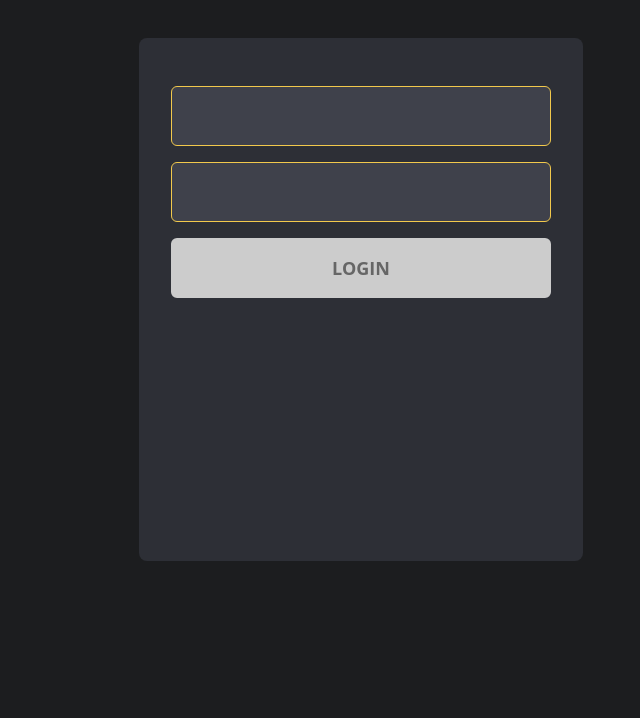
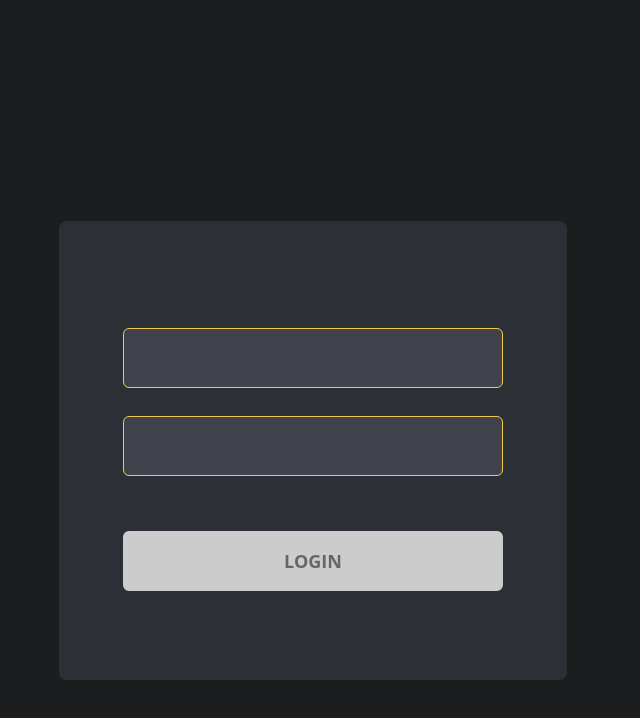
Before and after one commit to zeynepdndr/pokedex, a React (Create React App) app: page / in a window 1280 px wide. Shown: the top 718 px of the page, without its empty margins (327-967 px from the left). Built offline with nearby package versions, Linux system fonts and the light colour scheme.

Commit message:
Fix styles

```diff
--- a/src/App.tsx
+++ b/src/App.tsx
@@ -1,24 +1,19 @@
-import { useContext } from "react";
 import { ApolloProvider } from "react-apollo";
 import ApolloClient from "apollo-boost";
 import PokemonContextProvider from "./store/PokemonProvider";
-import PokemonContext from "./store/pokemon-context";
 import Dashboard from "./components/Dashboard/Dashboard";
 import Layout from "./components/Layout/Layout";
-import Login from "./components/Login/Login";
 
 const client = new ApolloClient({
   uri: "https://graphql-pokemon2.vercel.app",
 });
 
 function App() {
-  const pokemonCtx = useContext(PokemonContext);
   return (
     <ApolloProvider client={client}>
       <PokemonContextProvider>
         <Layout>
-          {true && <Login />}
-          {false && <Dashboard />}
+          <Dashboard />
         </Layout>
       </PokemonContextProvider>
     </ApolloProvider>
--- a/src/components/Dashboard/Dashboard.tsx
+++ b/src/components/Dashboard/Dashboard.tsx
@@ -1,22 +1,35 @@
 import Pokemons from "../Pokemons/Pokemons";
 import Card from "../UI/Card/Card";
 import styles from "./Dashboard.module.css";
-import { useContext } from "react";
+import { useContext, useEffect } from "react";
 import PokemonContext from "../../store/pokemon-context";
 import Chart from "../Chart/Chart";
 import pokeball from "../../img/pokeball.png";
+import Login from "../Login/Login";
 
 const Dashboard = () => {
   const pokemonCtx = useContext(PokemonContext);
-  const { selectedItem: pokemon } = pokemonCtx;
+  const { selectedItem: pokemon, isLoggedIn } = pokemonCtx;
+
+  console.log("is:", isLoggedIn);
+
+  useEffect(() => {
+    console.log("changed");
+  }, [isLoggedIn]);
+
   return (
+    <>
+      {!isLoggedIn && <Login />}
+      {isLoggedIn && (
         <>
           <Pokemons />
           <Card className={styles["selected-pokemon"]}>
             <header>
               {pokemon && (
                 <div className={styles["pokemon-heading"]}>
-              <span className={styles["pokemon-name"]}>{pokemon?.name}</span>
+                  <span className={styles["pokemon-name"]}>
+                    {pokemon?.name}
+                  </span>
                   <span className={styles["pokemon-number"]}>
                     {pokemon?.number}
                   </span>
@@ -54,6 +67,8 @@ const Dashboard = () => {
             )}
           </Card>
         </>
+      )}
+    </>
   );
 };
 
--- a/src/components/Login/Login.module.css
+++ b/src/components/Login/Login.module.css
@@ -1,16 +1,28 @@
 .login {
-  padding: 2rem;
-  position: absolute;
+  margin: 0 auto;
   height: 459px;
-  left: 466px;
-
-  /*should be changed */
-  top: 38px;
-
+  width: 508px;
   background: #2d2f36;
   border-radius: 8px;
+
+  /* Make it centered dynamically */
+  margin-top: 221px;
+}
+
+form {
+  margin: 0 auto;
+  width: 380px;
+  /* margin-top: 107px; */
+}
+
+form div:first-child {
+  padding-top: 107px;
 }
 
 .actions {
   text-align: center;
 }
+
+.btn {
+  margin-top: 27px;
+}
--- a/src/components/Login/Login.tsx
+++ b/src/components/Login/Login.tsx
@@ -38,7 +38,6 @@ const passwordReducer = (state, action) => {
 
 const Login = () => {
   const pokemonCtx = useContext(PokemonContext);
-  const [isLoggedIn, setIsLoggedIn] = useState(false);
 
   const [emailState, dispatchEmail] = useReducer(emailReducer, {
     value: "",
@@ -70,8 +69,8 @@ const Login = () => {
 
   const submitHandler = (event) => {
     event.preventDefault();
-    pokemonCtx.loggedIn();
-    setIsLoggedIn(true);
+    pokemonCtx.isLoggedIn = true;
+
     console.log("Logged in successfully!");
   };
 
@@ -90,10 +89,6 @@ const Login = () => {
     return () => clearTimeout(identifier);
   }, [isEmailValid, isPasswordValid]);
 
-  useEffect(() => {
-    console.log("poke", pokemonCtx);
-    setIsLoggedIn(pokemonCtx.isLoggedIn);
-  });
   return (
     <Card className={styles.login}>
       <form onSubmit={submitHandler}>
--- a/src/components/UI/Button/Button.module.css
+++ b/src/components/UI/Button/Button.module.css
@@ -3,19 +3,14 @@
   border: 6px solid #f2c94c;
   background-color: #f2c94c;
   border-radius: 6px;
-
   width: 380px;
   height: 60px;
-
   font-family: "Open Sans";
   font-style: normal;
   font-weight: 700;
   font-size: 18px;
   line-height: 25px;
   /* identical to box height */
-
-  text-align: center;
-
   color: #ffffff;
 }
 
--- a/src/components/UI/Input/Input.module.css
+++ b/src/components/UI/Input/Input.module.css
@@ -1,8 +1,4 @@
 .control {
-  margin: 1rem 0;
-  display: flex;
-  align-items: stretch;
-  flex-direction: column;
 }
 
 .control input {
@@ -11,18 +7,15 @@
 
 .control input {
   font: inherit;
-  padding-left: 22px;
   border-radius: 6px;
   color: #ffffff;
   box-sizing: border-box;
-
+  padding-left: 22px;
   width: 380px;
   height: 60px;
-  left: 530px;
-  top: 328px;
-
   background: #3f414b;
   border: 1px solid #f2c94c;
+  margin-bottom: 28px;
 }
 
 .control input:focus {
--- a/src/components/UI/Input/Input.tsx
+++ b/src/components/UI/Input/Input.tsx
@@ -2,7 +2,7 @@ import React from "react";
 import styles from "./Input.module.css";
 
 const Input: React.FC<any> = (props) => {
-  const { id, isValid, type, value, onChange, onBlur } = props;
+  const { id, type, value, onChange, onBlur } = props;
   return (
     <div
       className={`${styles.control}
--- a/src/store/pokemon-context.tsx
+++ b/src/store/pokemon-context.tsx
@@ -27,8 +27,7 @@ const PokemonContext = React.createContext({
   items: [],
   selectItem: (id) => {},
   addItems: (items) => {},
-  isLoggedIn: false,
-  loggedIn: () => {},
+  isLoggedIn: true,
 });
 
 export default PokemonContext;
```
Lines whose indentation alone changed are shown as unchanged.
